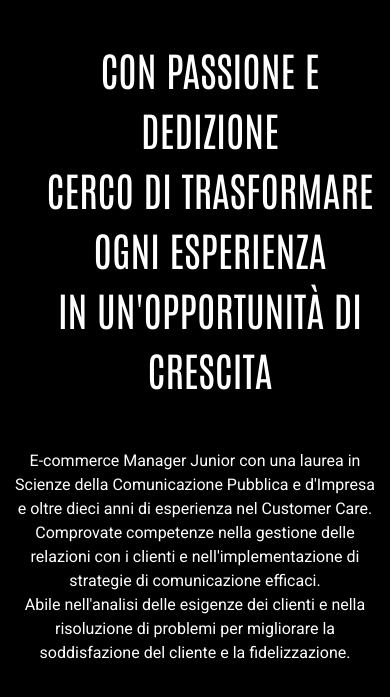
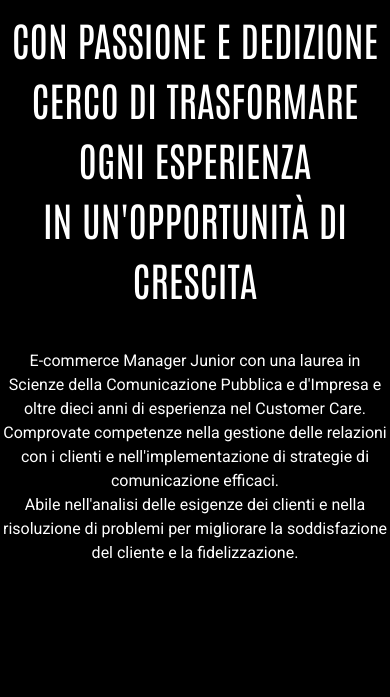
Before and after one commit to Miky1802/corsogit, a plain HTML site: page chi-sono.html in a window 390 px wide. Shown: the part 71-768 px from the top of the page. Drawn offline with nearby package versions, Linux system fonts and the light colour scheme.

Commit message:
ho centrato lato mobile la presentazione

```diff
--- a/assets/css/styles-chi-sono.css
+++ b/assets/css/styles-chi-sono.css
@@ -72,12 +72,16 @@ nav ul li a:hover {
 
     .about {
         flex-direction: column;
-        text-align: center;
+
+
+
     }
 
     .presentazione {
 
-        margin-left: 30px;
+        margin: 40px auto;
+        text-align: center;
+
     }
 
     }
@@ -86,8 +90,8 @@ nav ul li a:hover {
 
         .presentazione-2 {
 
-            margin-left: 10px;
-            margin-right: 10px;
+            margin: 0 auto;
+            text-align: center;
         }
 
 
```
